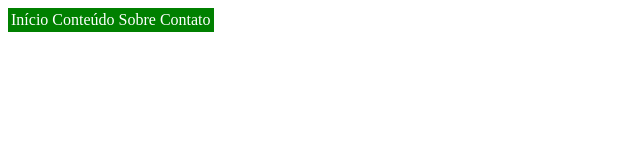
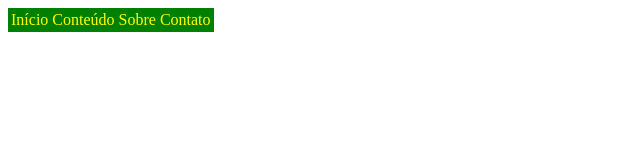
Before and after one commit to Vando72/Vando72.github.io, a plain HTML site: page index.html in a window 1280 px wide. Shown: the whole page, without its empty margins (0-640 px from the left). Drawn offline with Linux system fonts and the light colour scheme.

Commit message:
Update index.html

```diff
--- a/index.html
+++ b/index.html
@@ -2,7 +2,7 @@
 <html>
       <head>
             <style>
-                  table{color:white; background-color:green}
+                  table{color:yellow; background-color:green}
             </style>
         <title>Listas desordenadas</title>
       </head>
```
